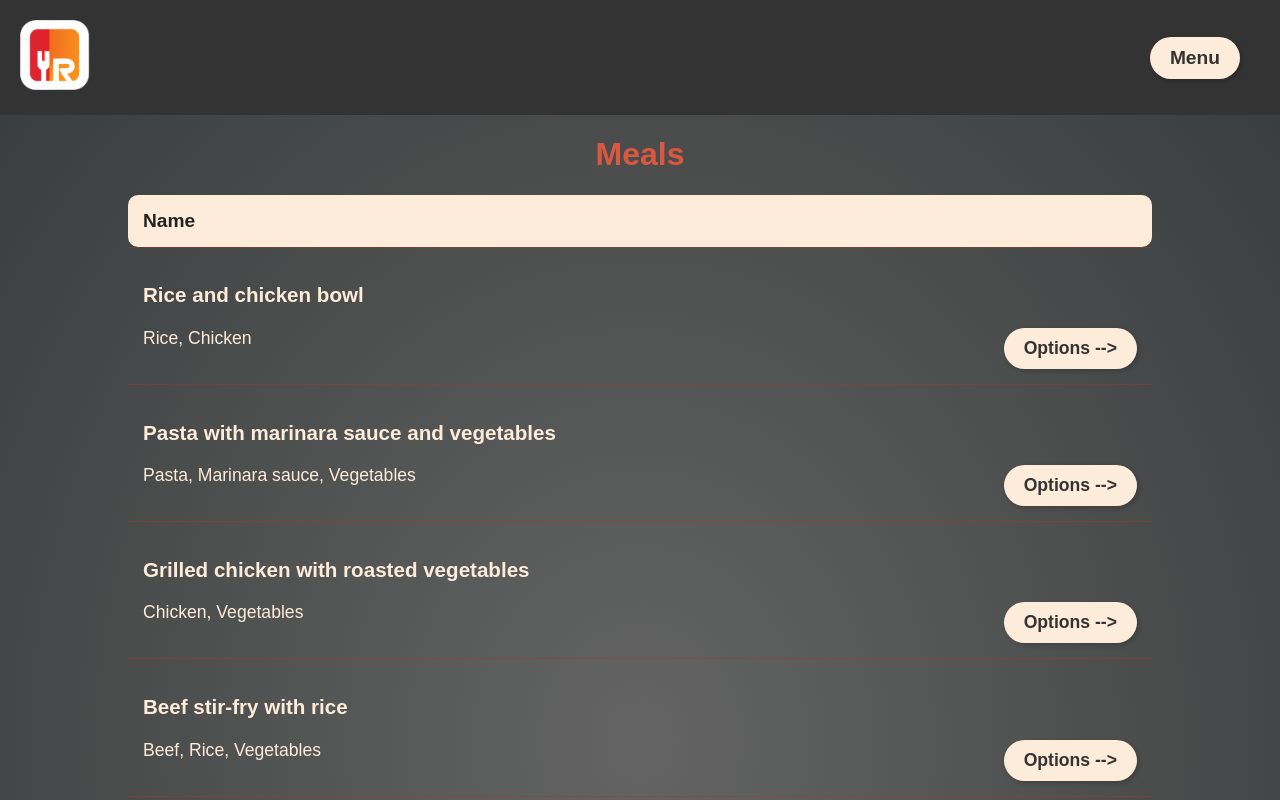
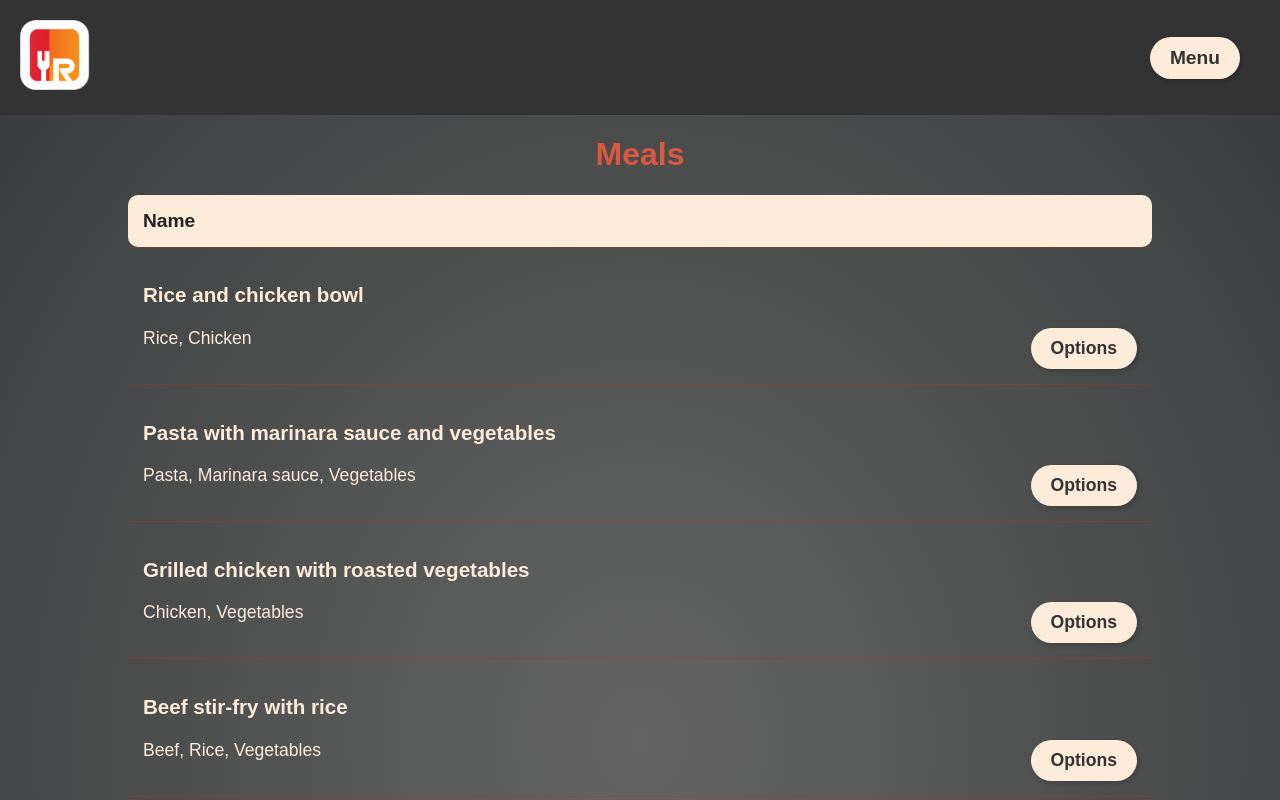
Before and after one commit to SCORPIA2004/Urokodaki, a React (Create React App) app: page /menu in a window 1280 px wide. Shown: the top 800 px of the page. Built offline with nearby package versions, Linux system fonts and the light colour scheme; a web font is replaced by a local one.

Commit message:
Displays options for each meal's ingredients now

```diff
--- a/package.json
+++ b/package.json
@@ -7,6 +7,7 @@
     "@testing-library/react": "^13.4.0",
     "@testing-library/user-event": "^13.5.0",
     "axios": "^1.3.0",
+    "query-string": "^8.1.0",
     "react": "^18.2.0",
     "react-dom": "^18.2.0",
     "react-router-dom": "^6.8.0",
--- a/src/App.js
+++ b/src/App.js
@@ -14,7 +14,7 @@ function App() {
 
       <Routes>
         <Route path="/" exact element={<Welcome />} />
-        <Route path="/menu" element={<Menu />} />
+        <Route path="/menu/*" element={<Menu />} />
         <Route path="/options" element={<Options />} />
       </Routes>
 
--- a/src/Menu.js
+++ b/src/Menu.js
@@ -23,7 +23,7 @@ export default function Menu() {
             <tr>
             <th>Name</th>
             </tr>
-            <Meals meals={meals} />
+            <Meals meals={meals} ingredients={ingredients} />
         </tbody>
       </table>
     </div>
--- /dev/null
+++ b/src/api/sendRequest.js
@@ -0,0 +1,6 @@
+export const sendRequest = () => {
+    return Promise.resolve({
+      name: 'bob',
+      age: '42',
+    });
+  };
--- a/src/meals.js
+++ b/src/meals.js
@@ -11,7 +11,7 @@ export default function Meals({meals}) {
               <h3>{meal.name}</h3> {"\n"}
               <Ingredients ingredients={meal.ingredients} />
               <Link to={`/options?ingredients=${encodeURIComponent(JSON.stringify(meal.ingredients))}`}>
-                <button id="options-btn">Options --{'>'}</button>
+                <button id="options-btn">Options</button>
               </Link>
             </td>
         </tr>
--- a/src/options.js
+++ b/src/options.js
@@ -1,12 +1,17 @@
-import React, { useState } from 'react';
+import React from 'react';
+import { useLocation } from 'react-router-dom';
+import queryString from 'query-string';
 
-export default function Options({location}) {
-  const ingredients = JSON.parse(decodeURIComponent(location.search.split("=")[1]));
-  const [selectedOption, setSelectedOption] = useState({});
 
-  const handleOptionChange = (ingredient, option) => {
-    setSelectedOption({ ...selectedOption, [ingredient]: option });
-  };
+export default function Options() {
+  const location = useLocation();
+  const ingredientsString = queryString.parse(location.search).ingredients;
+
+  // Parse the string into a JavaScript object
+  const ingredients = JSON.parse(ingredientsString);
+
+  // You can now access the ingredients array and use it in your component
+  console.log(ingredients);
 
   return (
     <div>
@@ -20,34 +25,34 @@ export default function Options({location}) {
           </tr>
         </thead>
         <tbody>
-          {ingredients.map((ingredient, index) => (
-            <tr key={index}>
-              <td>{ingredient}</td>
+          {ingredients.map(ingredient => (
+            <tr key={ingredient.name}>
+              <td>{ingredient.name}</td>
               <td>
                 <input
                   type="radio"
-                  name={ingredient}
+                  name={ingredient.name}
                   value="low"
-                  checked={selectedOption[ingredient] === "low"}
-                  onChange={() => handleOptionChange(ingredient, "low")}
+                  // checked={selectedOption[ingredient] === "low"}
+                  // onChange={() => handleOptionChange(ingredient, "low")}
                 />
               </td>
               <td>
                 <input
                   type="radio"
-                  name={ingredient}
+                  name={ingredient.name}
                   value="medium"
-                  checked={selectedOption[ingredient] === "medium"}
-                  onChange={() => handleOptionChange(ingredient, "medium")}
+                  // checked={selectedOption[ingredient] === "medium"}
+                  // onChange={() => handleOptionChange(ingredient, "medium")}
                 />
               </td>
               <td>
                 <input
                   type="radio"
-                  name={ingredient}
+                  name={ingredient.name}
                   value="high"
-                  checked={selectedOption[ingredient] === "high"}
-                  onChange={() => handleOptionChange(ingredient, "high")}
+                  // checked={selectedOption[ingredient] === "high"}
+                  // onChange={() => handleOptionChange(ingredient, "high")}
                 />
               </td>
             </tr>
```
Also changed, not shown: 1 other file (tests, documents, lock files or other folders).
